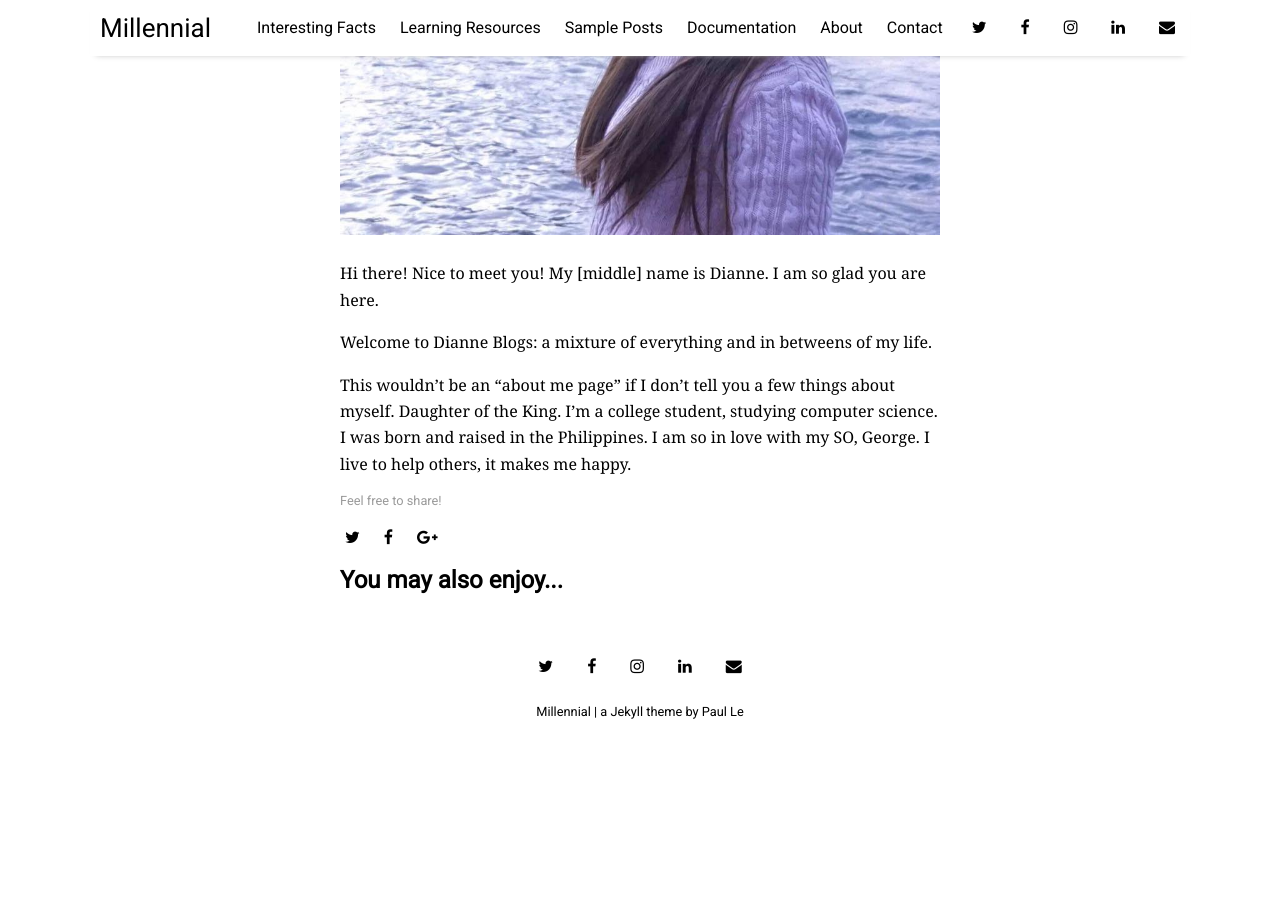
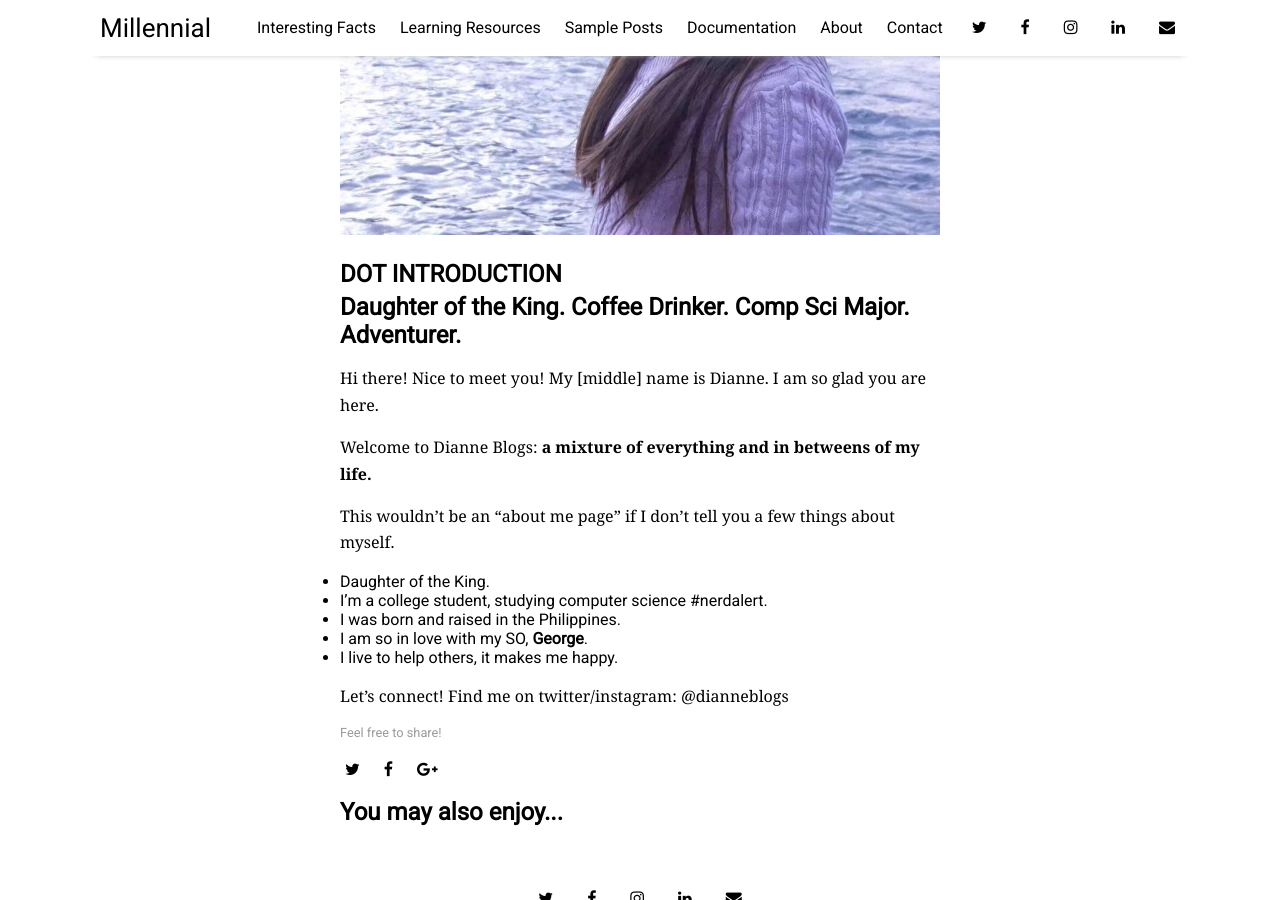
Before and after one commit to dianneblogs/dianneblogs-website, a Jekyll site: the page built from _posts/2017-09-07-About-the-Author.md, in a window 1280 px wide and 900 px high, scrolled down 524 px. Built offline with Jekyll 4.4.1, drawn with Linux system fonts in a browser that asks for light colours; nearby versions of some CDN libraries; before the commit the page ends 1274 px from its top, so only the background shows below that.

Commit message:
Update About Me, Final FN

```diff
--- a/_posts/2017-09-07-About-the-Author.md
+++ b/_posts/2017-09-07-About-the-Author.md
@@ -7,14 +7,19 @@ tags: [sample]
 image:
   feature: self.jpg
 ---
+# DOT INTRODUCTION
+## Daughter of the King. Coffee Drinker. Comp Sci Major. Adventurer.
 
 Hi there! Nice to meet you! My [middle] name is Dianne. I am so glad you are here.
 
-Welcome to Dianne Blogs: a mixture of everything and in betweens of my life.
+Welcome to Dianne Blogs: **a mixture of everything and in betweens of my life.**
 
 This wouldn't be an "about me page" if I don't tell you a few things about myself.
-Daughter of the King.
-I'm a college student, studying computer science.
-I was born and raised in the Philippines.
-I am so in love with my SO, George.
-I live to help others, it makes me happy.
+
+* Daughter of the King.
+* I'm a college student, studying computer science #nerdalert.
+* I was born and raised in the Philippines.
+* I am so in love with my SO, **George**.
+* I live to help others, it makes me happy.
+
+Let's connect! Find me on twitter/instagram: @dianneblogs
```
